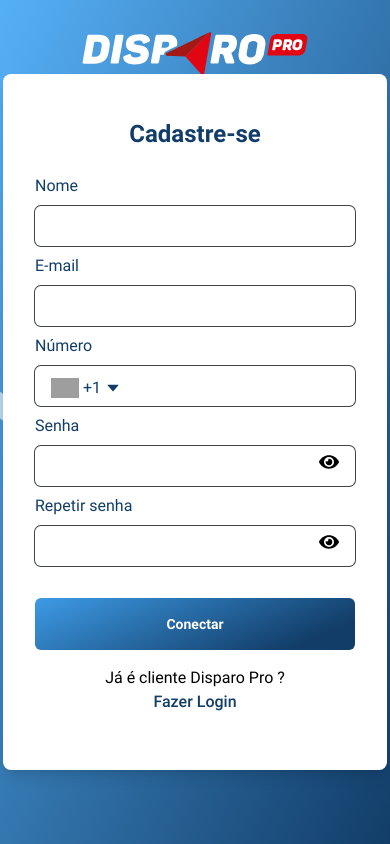
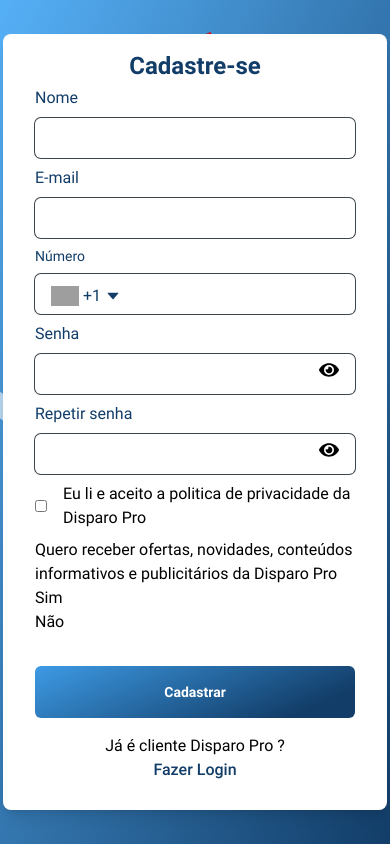
Before and after one commit to renatodaltiba/brasilfone_telecom_challenge, a Next.js app in the folder client/: page /register in a window 390 px wide. Built offline with nearby package versions, Linux system fonts and the light colour scheme; grey boxes are pictures that could not be loaded.

Commit message:
refact: refactored login and register page to fit mobile and desktop

```diff
--- a/client/src/pages/login.tsx
+++ b/client/src/pages/login.tsx
@@ -1,9 +1,9 @@
 import { yupResolver } from '@hookform/resolvers/yup'
 import { Button } from 'components/Button'
+import { ErrorMessage } from 'components/ErrorMessage'
 import { FormInput } from 'components/FormInput'
 import Link from 'next/link'
 import { FieldError, useForm } from 'react-hook-form'
-import { IoIosWarning } from 'react-icons/io'
 import { LoginSchema } from 'schemas/Login'
 import { Form } from 'templates/Form'
 
@@ -19,16 +19,15 @@ export default function Login() {
   const onSubmit = handleSubmit((data) => console.log())
   return (
     <Form>
-      <div className="flex flex-col items-center px-8 pt-11 pb-14">
-        <h2 className="font-custom text-2xl font-bold text-primary">
-          Conecte-se
+      <div className="flex flex-col items-center px-8 pt-4 pb-7">
+        <h2 className="font-custom text-[26px] font-bold text-primary">
+          Login
         </h2>
         <form onSubmit={onSubmit} className="mt-6 flex w-full flex-col gap-2">
           <FormInput
             name="emailorphone"
             label="E-mail ou Telefone:"
             type="text"
-            placeholder="Entre com seu e-mail ou telefone"
             errors={errors}
             register={register}
           />
@@ -36,20 +35,16 @@ export default function Login() {
             name="password"
             label="Senha:"
             type="password"
-            placeholder="Digite sua senha"
             errors={errors}
             register={register}
           />
-          {Object.values(errors).map((error: FieldError) => {
-            return (
-              <div className="flex items-center justify-center gap-2 pt-3 text-error">
-                <IoIosWarning className="text-2xl" />
-                <span>{error.message}</span>
-              </div>
-            )
-          })}
+          {Object.values(errors)
+            .slice(0, 1)
+            .map((error: FieldError) => {
+              return <ErrorMessage message={error.message!} />
+            })}
 
-          <div className="mx-auto mt-6 h-[50] w-full max-w-xs">
+          <div className="mx-auto mt-[22px] h-[50] w-full max-w-[240px]">
             <Button>Conectar</Button>
           </div>
         </form>
--- a/client/src/pages/register.tsx
+++ b/client/src/pages/register.tsx
@@ -1,39 +1,21 @@
-import { Listbox, Transition } from '@headlessui/react'
+import { Listbox, RadioGroup, Transition } from '@headlessui/react'
 import { yupResolver } from '@hookform/resolvers/yup'
 import { Button } from 'components/Button'
+import { ErrorMessage } from 'components/ErrorMessage'
 import { FormInput } from 'components/FormInput'
 import Link from 'next/link'
 import { Fragment, useState } from 'react'
 import { Controller, FieldError, useForm } from 'react-hook-form'
 import { AiOutlineCaretDown } from 'react-icons/ai'
-import { IoIosWarning } from 'react-icons/io'
 import 'react-phone-input-2/lib/style.css'
 import { RegisterSchema } from 'schemas/Register'
 
 import { Form } from 'templates/Form'
+import countryDDI from 'utils/countryDDI'
 
 export default function Register() {
-  const passwordTypes = [
-    {
-      name: 'password'
-    },
-    {
-      name: 'text'
-    }
-  ]
-  const countryList = [
-    {
-      country: '+1',
-      flag: 'https://countryflagsapi.com/svg/us'
-    },
-    {
-      country: '+55',
-      flag: 'https://countryflagsapi.com/svg/br'
-    }
-  ]
-
-  const [passwordType, setPasswordType] = useState(passwordTypes[0].name)
-  const [selected, setSelected] = useState(countryList[0])
+  const [country, setCountry] = useState(countryDDI[0])
+  const [offers, setOffers] = useState(false)
 
   const {
     register,
@@ -49,11 +31,11 @@ export default function Register() {
 
   return (
     <Form>
-      <div className="flex flex-col items-center px-8 pt-11 pb-14">
+      <div className="flex flex-col items-center px-8 pt-4 pb-7">
         <h2 className="font-custom text-2xl font-bold text-primary">
           Cadastre-se
         </h2>
-        <form onSubmit={onSubmit} className="mt-6 flex w-full flex-col gap-2">
+        <form onSubmit={onSubmit} className="mt-1 flex w-full flex-col gap-2">
           <FormInput
             name="name"
             label="Nome"
@@ -68,36 +50,38 @@ export default function Register() {
             errors={errors}
             register={register}
           />
-
+          <div>
             <label
               htmlFor="ddi"
               className={` ${
-              errors.ddi || errors.phone ? 'text-error' : 'text-primary'
-            } flex w-full flex-col font-normal `}
+                errors.ddi || errors.numero ? 'text-error' : 'text-primary'
+              } flex w-full flex-col text-sm font-normal`}
             >
               Número
             </label>
             <div
               className={`${
-              errors.ddi || errors.phone ? 'text-error' : 'text-primary'
-            }  flex h-10 w-full flex-row items-center rounded-md px-1 outline-none ring-1 ring-[#3D454C]`}
+                errors.numero
+                  ? 'text-error ring-error'
+                  : 'text-primary ring-[#3D454C]'
+              }  mt-2 flex h-10 w-full flex-row items-center rounded-md px-1  outline-none ring-1`}
             >
               <Controller
                 name="ddi"
                 control={control}
-              defaultValue={selected}
+                defaultValue={country}
                 render={({ field: { onChange } }) => (
                   <Listbox
-                  value={selected}
+                    value={country}
                     onChange={(e) => {
                       onChange(e)
-                    setSelected(e)
+                      setCountry(e)
                     }}
                   >
                     <div className="relative mt-1">
                       <Listbox.Button className="relative flex  w-full cursor-pointer flex-row items-center gap-1 bg-white px-3 text-left focus:outline-none focus-visible:border-indigo-500 focus-visible:ring-2 focus-visible:ring-white focus-visible:ring-opacity-75 focus-visible:ring-offset-2 focus-visible:ring-offset-orange-300 sm:text-sm">
-                      <img src={selected.flag} alt="" className="h-5 w-7" />
-                      <span className="">{selected.country}</span>
+                        <img src={country.flag} alt="" className="h-5 w-7" />
+                        <span className="">{country.country}</span>
                         <AiOutlineCaretDown />
                       </Listbox.Button>
                       <Transition
@@ -107,7 +91,7 @@ export default function Register() {
                         leaveTo="opacity-0"
                       >
                         <Listbox.Options className="absolute z-20 mt-1 max-h-60 w-full overflow-auto rounded-md bg-white py-1 text-base shadow-lg ring-1 ring-black ring-opacity-5 focus:outline-none sm:text-sm">
-                        {countryList.map((item) => (
+                          {countryDDI.map((item) => (
                             <Listbox.Option
                               key={item.country}
                               value={item}
@@ -136,6 +120,7 @@ export default function Register() {
                 )}
               />
             </div>
+          </div>
 
           <FormInput
             name="password"
@@ -152,17 +137,46 @@ export default function Register() {
             register={register}
           />
 
-          {Object.values(errors).map((error: FieldError) => {
-            return (
-              <div className="flex items-center justify-center gap-2 pt-3 text-error">
-                <IoIosWarning className="text-2xl" />
-                <span>{error.message}</span>
+          <div className="inline-flex flex-row items-center justify-center gap-4">
+            <input
+              className="h-3 w-3 rounded-full  active:border-none active:outline-none"
+              type="checkbox"
+              {...register('acceptTerms')}
+            />
+            <label htmlFor="acceptTerms">
+              Eu li e aceito a politica de privacidade da Disparo Pro
+            </label>
           </div>
-            )
+
+          <div>
+            <RadioGroup value={offers} onChange={setOffers}>
+              <RadioGroup.Label>
+                Quero receber ofertas, novidades, conteúdos informativos e
+                publicitários da Disparo Pro
+              </RadioGroup.Label>
+              <div>
+                <RadioGroup.Option value={true}>
+                  {({ checked }) => (
+                    <span className={checked ? 'bg-blue-200' : ''}>Sim</span>
+                  )}
+                </RadioGroup.Option>
+                <RadioGroup.Option value={true}>
+                  {({ checked }) => (
+                    <span className={checked ? 'bg-blue-200' : ''}>Não</span>
+                  )}
+                </RadioGroup.Option>
+              </div>
+            </RadioGroup>
+          </div>
+
+          {Object.values(errors)
+            .slice(0, 3)
+            .map((error: FieldError) => {
+              return <ErrorMessage message={error.message!} />
             })}
 
           <div className="mx-auto mt-6 h-[50] w-full max-w-xs">
-            <Button>Conectar</Button>
+            <Button>Cadastrar</Button>
           </div>
         </form>
 
--- a/client/src/styles/globals.css
+++ b/client/src/styles/globals.css
@@ -3,8 +3,13 @@
 @tailwind utilities;
 
 @layer base {
-  body {
+  html,
+  body,
+  form,
+  main {
     @apply font-custom;
+    min-height: 100%;
+    height: 100%;
   }
 }
 
--- /dev/null
+++ b/client/src/utils/countryDDI.ts
@@ -0,0 +1,10 @@
+export default [
+  {
+    country: '+1',
+    flag: 'https://countryflagsapi.com/svg/us'
+  },
+  {
+    country: '+55',
+    flag: 'https://countryflagsapi.com/svg/br'
+  }
+]
```
Lines whose indentation alone changed are shown as unchanged.
